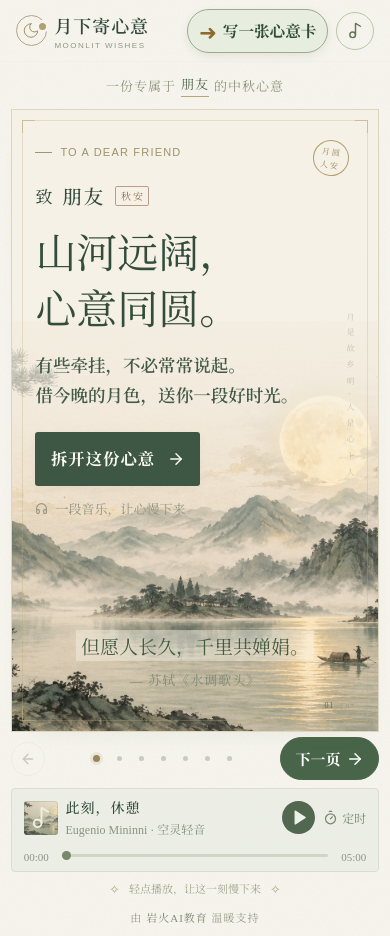
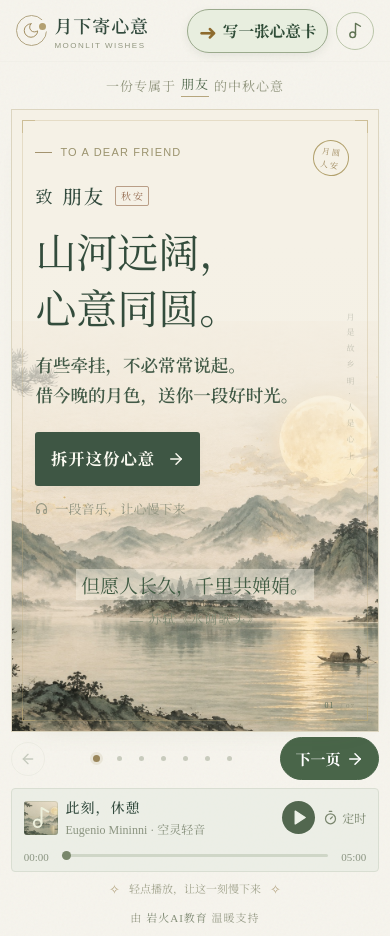
Before and after one commit to AlionFan/moonlit-wishes, a React (Vite) app: page / in a window 390 px wide. Built offline with nearby package versions, Linux system fonts and the light colour scheme.

Commit message:
Prevent WeChat text zoom layout overflow

```diff
--- a/src/styles.css
+++ b/src/styles.css
@@ -237,3 +237,16 @@
   .maker-intro{padding-left:clamp(16px,5vw,24px);padding-right:clamp(16px,5vw,24px)}
   .maker-form{padding-left:clamp(16px,5vw,24px);padding-right:clamp(16px,5vw,24px)}
 }
+
+/* WeChat's Android WebView may inflate text independently of the CSS layout. */
+html{-webkit-text-size-adjust:none;text-size-adjust:none}
+@media(max-width:700px){
+  .card-stage{overflow-x:hidden;overflow-y:auto;-webkit-overflow-scrolling:touch}
+  .card-stage>.card-content{height:auto;min-height:100%}
+  .card-stage.page-0>.card-content,.card-stage.page-0 .cover-layout{height:auto;min-height:clamp(560px,calc(100dvh - 285px),700px)}
+  .card-stage.page-0 .cover-copy{padding-bottom:clamp(90px,25vw,125px)}
+  .card-content:has(.story-layout),.card-content:has(.letter-layout),.card-content:has(.wishes-layout),.card-content:has(.ritual-layout),.card-content:has(.music-layout){height:auto;min-height:100%}
+  .received-label{max-width:100%;flex-wrap:wrap;overflow-wrap:anywhere}
+  .cover-footnote,.ending-note,.music-note,.below-player{max-width:100%;white-space:normal;overflow-wrap:anywhere}
+  .scroll-cue{max-width:100%;font-size:clamp(12px,3.8vw,14px);letter-spacing:0}
+}
```
